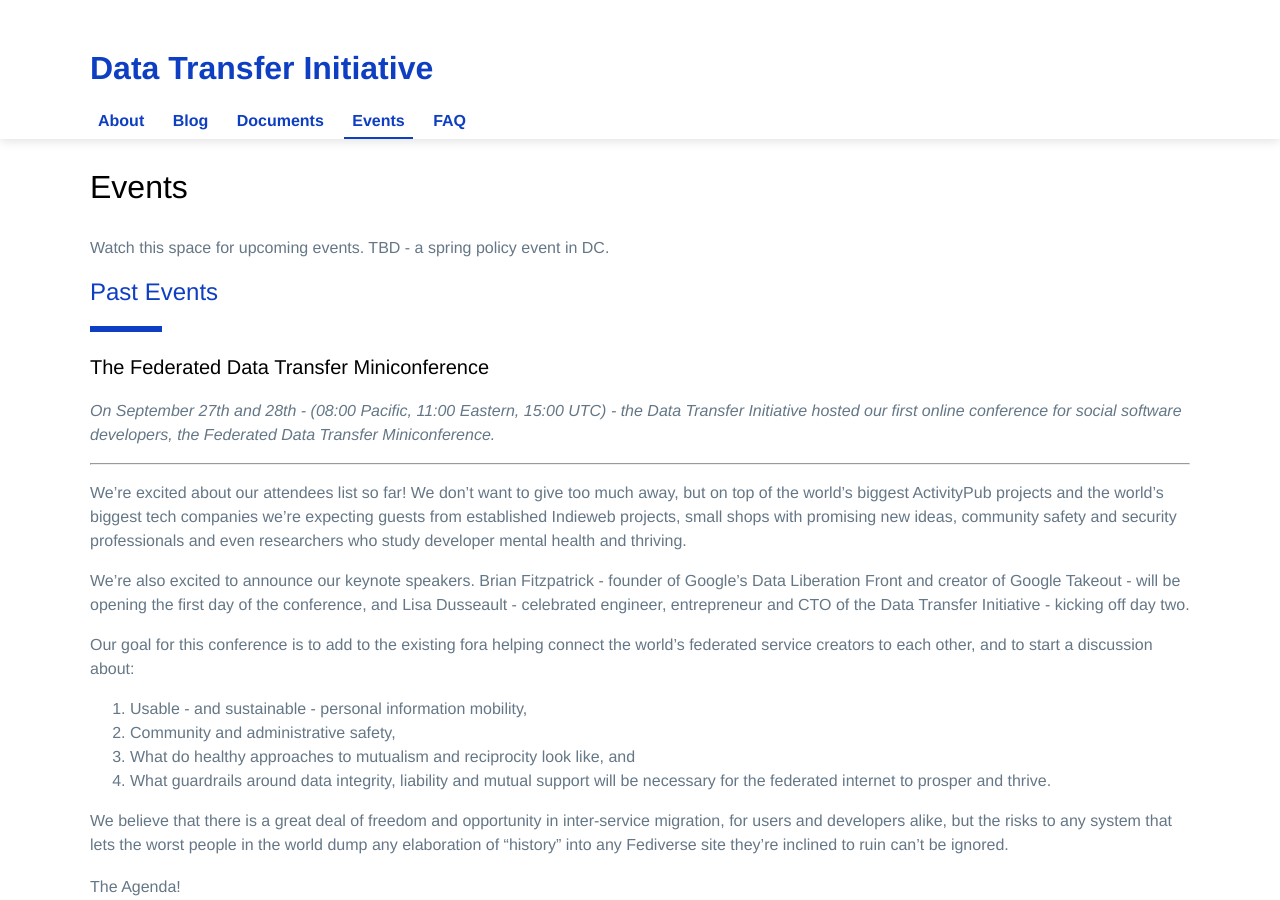
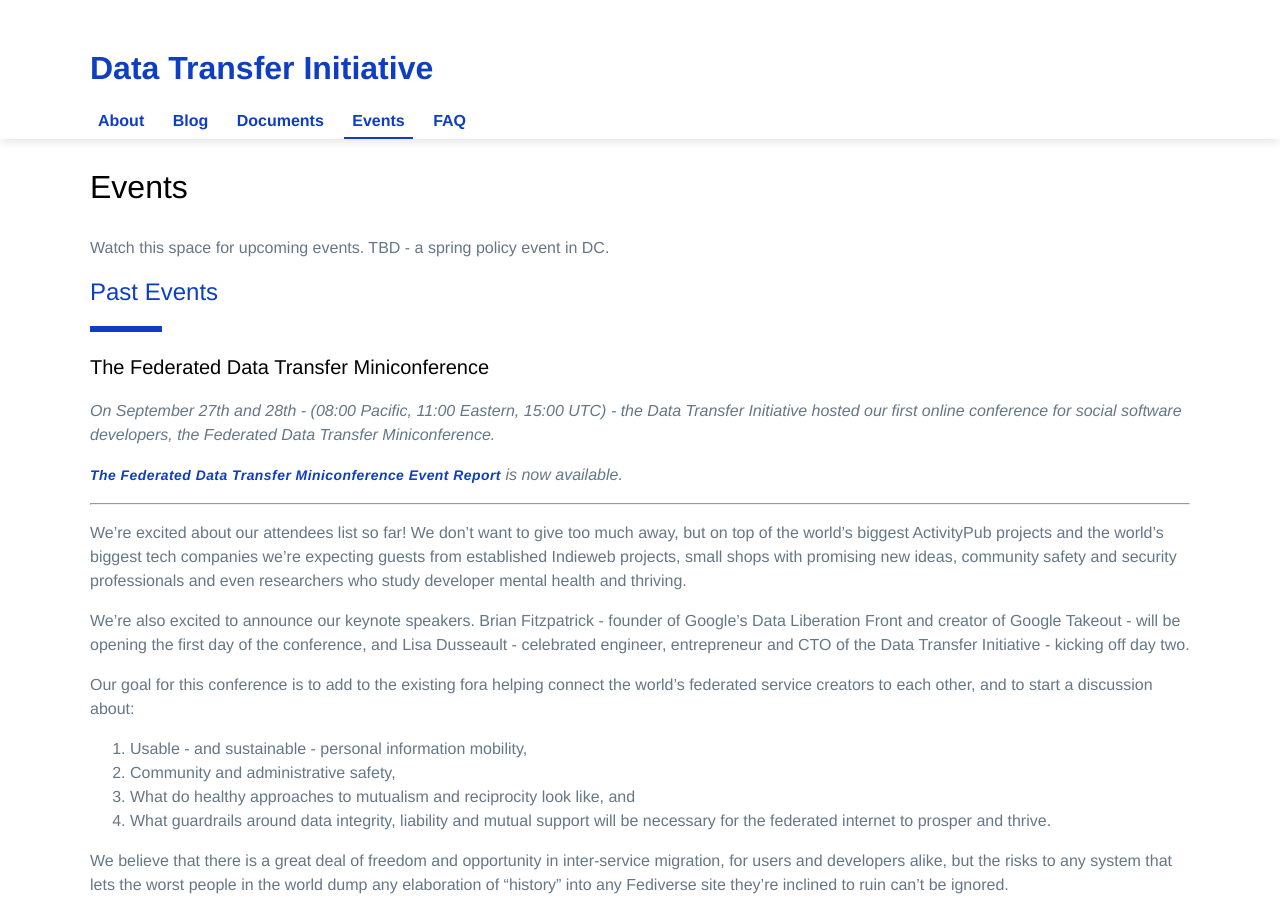
Before and after one commit to dtinit/dtinit.github.io, a Jekyll site: the page built from events.md, in a window 1280 px wide and 900 px high. Built offline with Jekyll 4.4.1, drawn with Linux system fonts in a browser that asks for light colours; our own code applies the rules of GitHub Pages for plain Markdown files.

Commit message:
Update events.md
Added the miniconference link to the Event page.

```diff
--- a/events.md
+++ b/events.md
@@ -8,6 +8,8 @@ Watch this space for upcoming events. TBD - a spring policy event in DC.
 ### The Federated Data Transfer Miniconference
 
 *On September 27th and 28th - (08:00 Pacific, 11:00 Eastern, 15:00 UTC) - the Data Transfer Initiative hosted our first online conference for social software developers, the Federated Data Transfer Miniconference.*
+
+*[The Federated Data Transfer Miniconference Event Report](/docs/dtp-federated-miniconference-report) is now available.*
 
 ---
 
```
